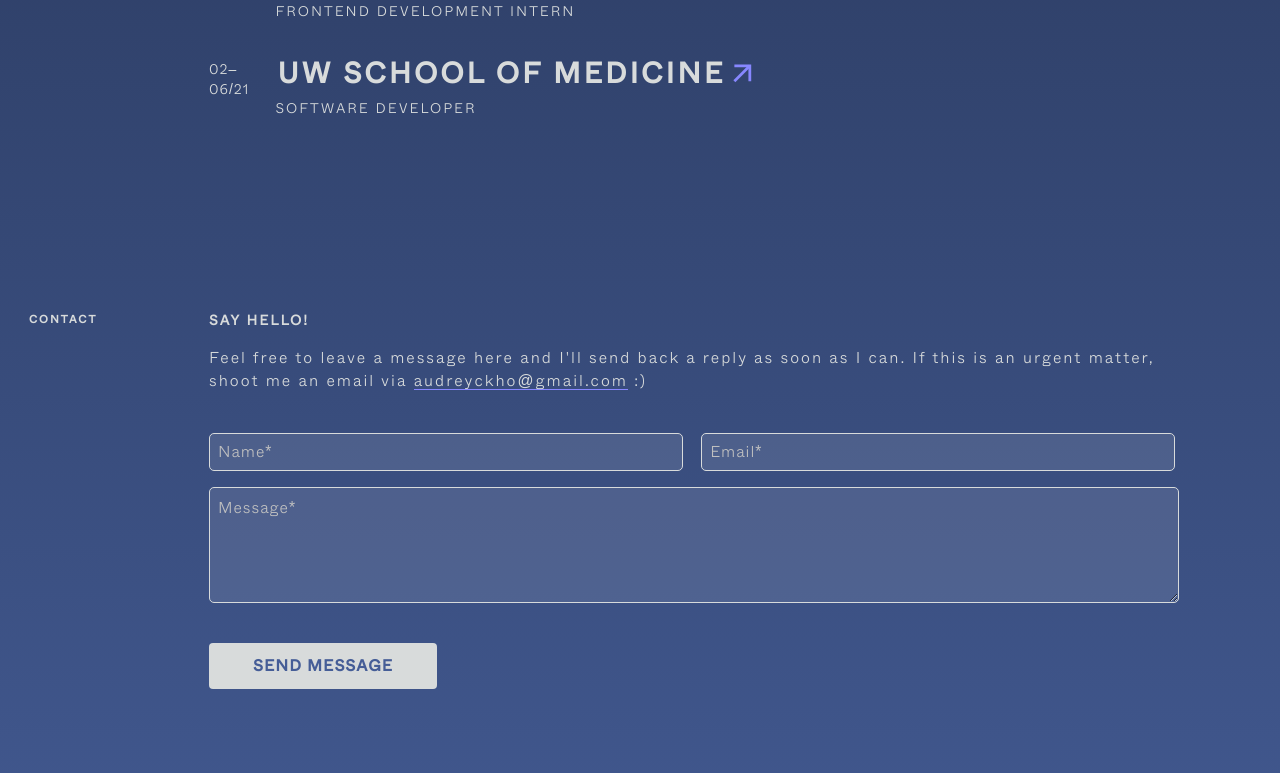
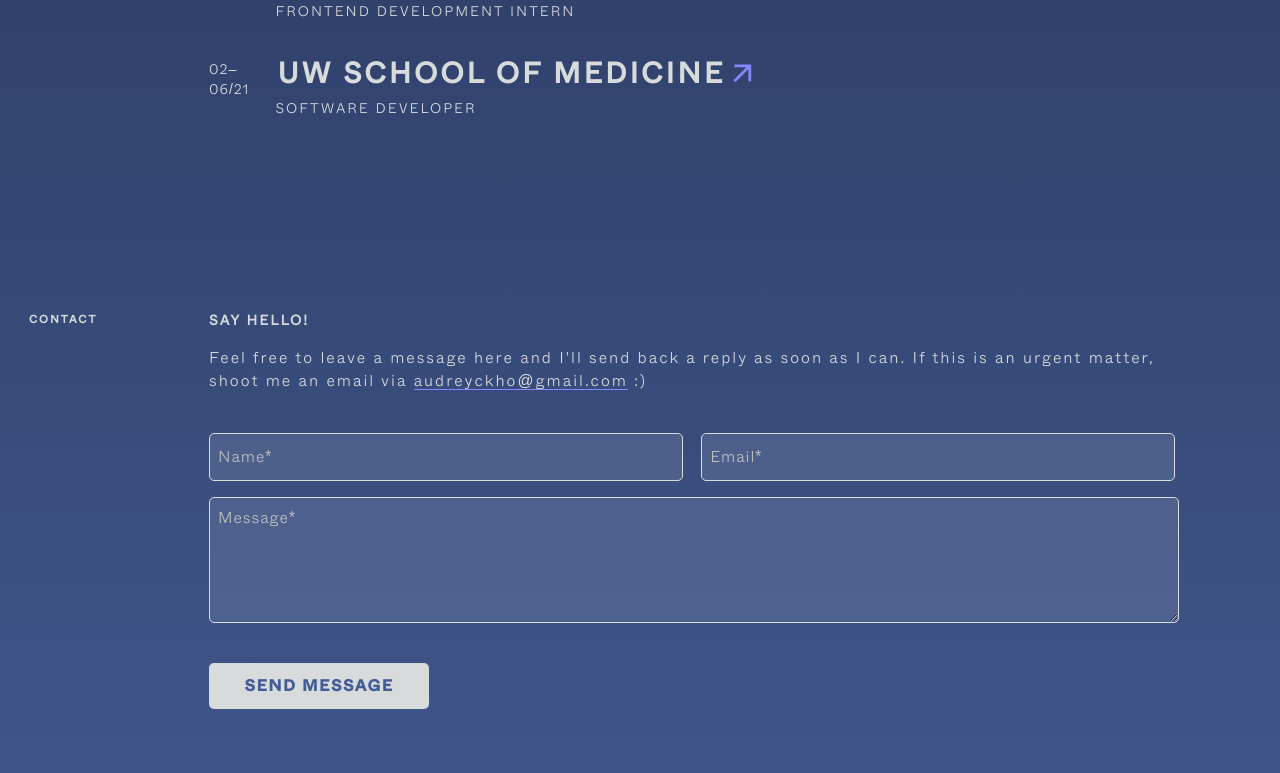
Before and after one commit to audrey-kho/audrey-kho.github.io, a React (Create React App) app: page / in a window 1280 px wide. Shown: the part 1725-2498 px from the top of the page. Built offline with nearby package versions, Linux system fonts and the light colour scheme; some icons are missing.

Commit message:
general styling fixes 2

```diff
--- a/src/components/Contact.js
+++ b/src/components/Contact.js
@@ -54,7 +54,6 @@ export default function Contact({ firebaseConfig }) {
             <textarea ref={msgInput} placeholder="Message*" required />
             <button
               type="submit"
-              // value="SEND MESSAGE"
               onClick={(e) => {
                 writeUserData(nameInput, emailInput, msgInput);
               }}
@@ -110,13 +109,13 @@ const ContactStyles = styled.section`
 
   .short-input input {
     max-width: 600px;
-    height: 32px;
+    height: 42px;
     padding: 2px 8px;
   }
 
   textarea {
     width: 98.5% !important;
-    height: 98px;
+    height: 108px;
     padding: 8px;
   }
 
@@ -140,20 +139,20 @@ const ContactStyles = styled.section`
 
   button[type="submit"] {
     --webkit-appearance: none;
-    font-family: "Whyte", sans-serif;
+    font-family: "Whyte Medium", sans-serif;
     display: inline;
     height: 46px;
     color: #455d97;
     font-size: 0.86em;
     font-weight: 600;
-    letter-spacing: 1px;
+    letter-spacing: 1.5px;
     background: #d8dbdb;
     outline: none;
     border: none;
-    border-radius: 4px;
+    border-radius: 5px;
     margin: 1.5em 0;
     padding: 7px 28px;
-    max-width: 228px;
+    max-width: 220px;
     transition: all 0.3s;
 
     &:hover {
```
